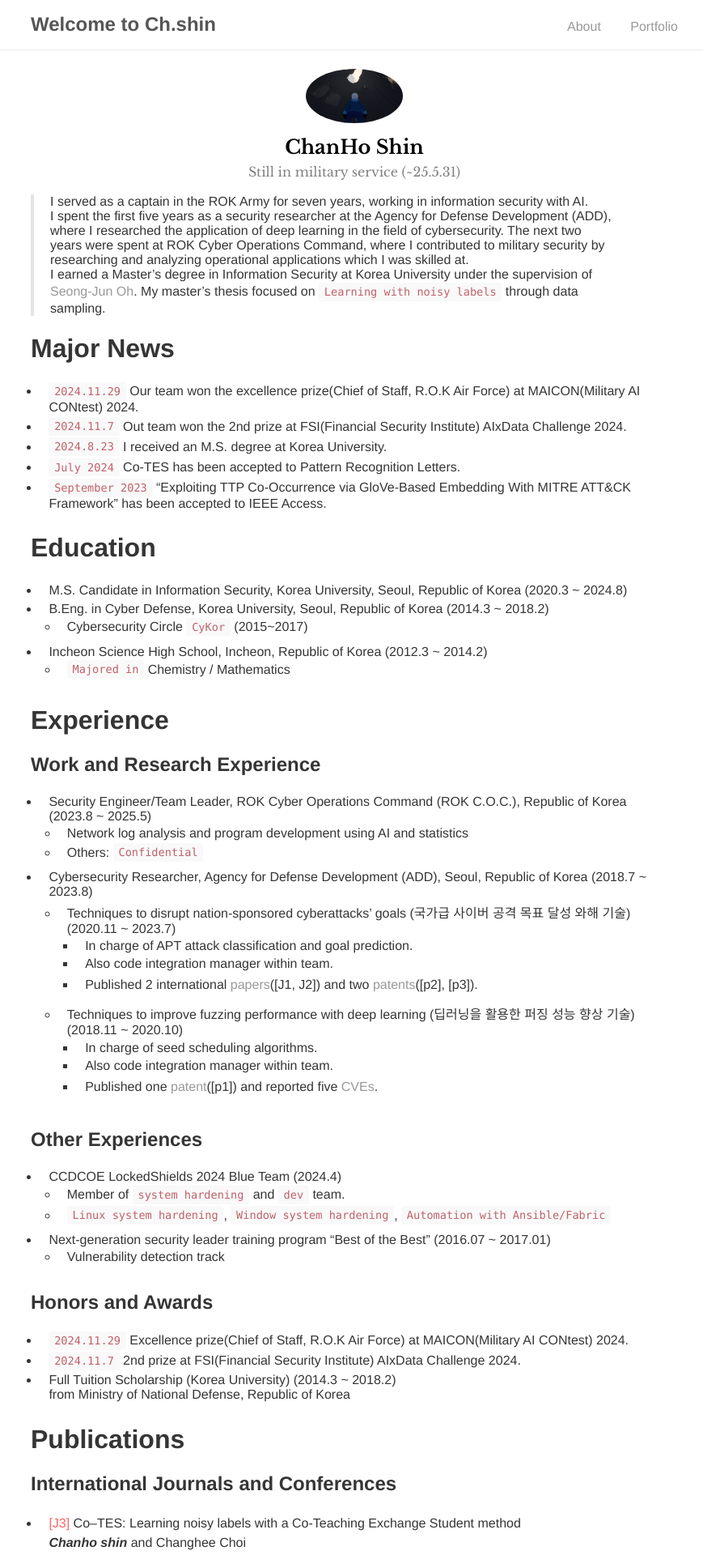
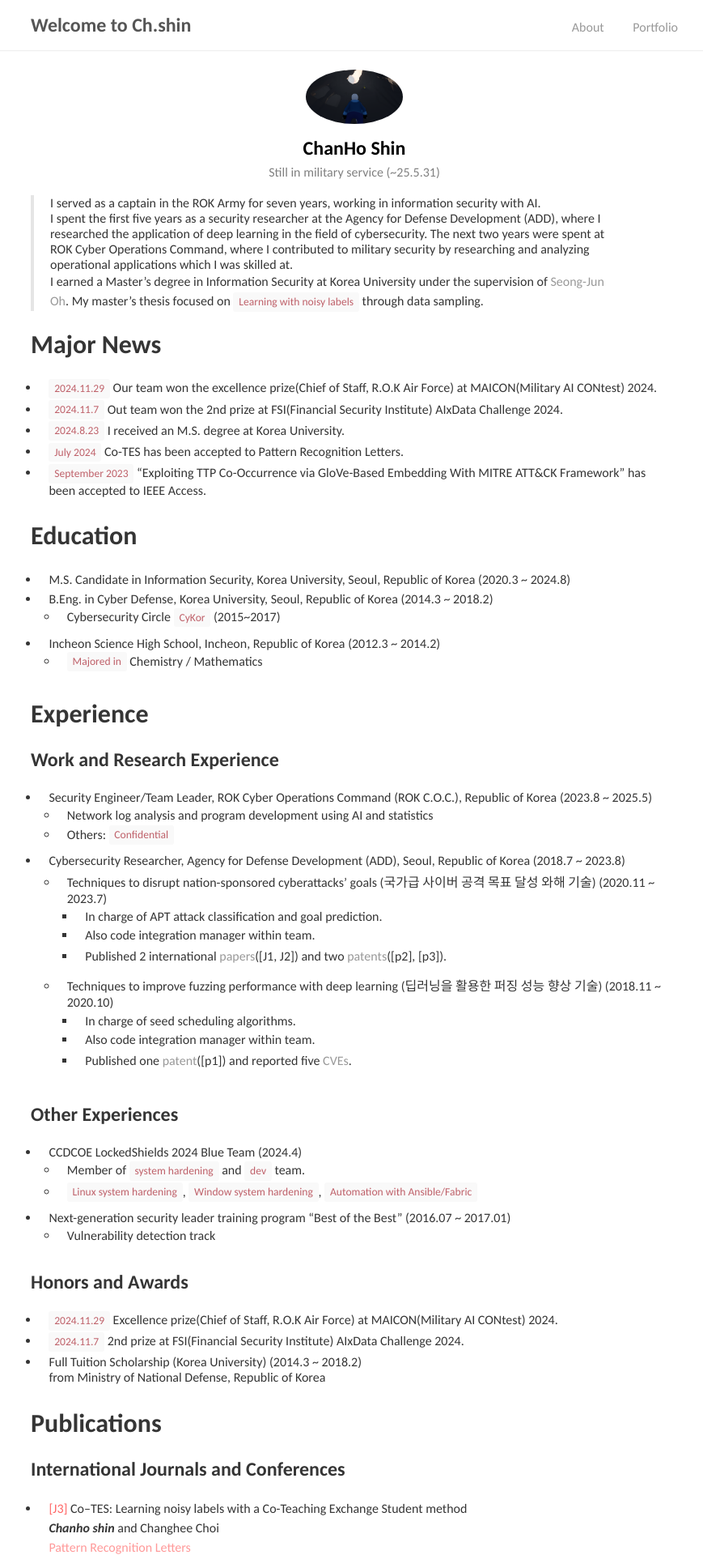
Before and after one commit to SSINsch/ssinsch.github.io, a Jekyll site: the page built from index.md, in a window 1280 px wide. Shown: the top 1920 px of the page at 81% size, without its empty margins (202-1071 px from the left). Built offline with Jekyll 4.4.1, drawn with Linux system fonts in a browser that asks for light colours.

Commit message:
font change

```diff
--- a/_sass/base/_variables.scss
+++ b/_sass/base/_variables.scss
@@ -10,11 +10,16 @@ $shadow-color: rgba(0, 0, 0, .2);
 $code-color: #bf616a;
 
 // Fonts
-$serif-primary: 'Libre Baskerville', 'Times New Roman', Times, serif;
-$serif-secondary: Palatino, 'Palatino LT STD', 'Palatino Linotype', 'Book Antiqua', 'Georgia', serif;
-$sans-serif: 'Helvetica Neue', 'Segoe UI', Helvetica, Arial, sans-serif;
-$monospaced: Menlo, Monaco, monospace;
+//$serif-primary: 'Libre Baskerville', 'Times New Roman', Times, serif;
+//$serif-secondary: Palatino, 'Palatino LT STD', 'Palatino Linotype', 'Book Antiqua', 'Georgia', serif;
+//$sans-serif: 'Helvetica Neue', 'Segoe UI', Helvetica, Arial, sans-serif;
+//$monospaced: Menlo, Monaco, monospace;
+
 $custom-Font: 'Carlito', 'Nanum Gothic', sans-serif;
+$serif-primary: $custom-Font;
+$serif-secondary: $custom-Font;
+$sans-serif: $custom-Font;
+$monospaced: $custom-Font;
 
 @mixin box-sizing($type: border-box) {
   -webkit-box-sizing: $type;
```
